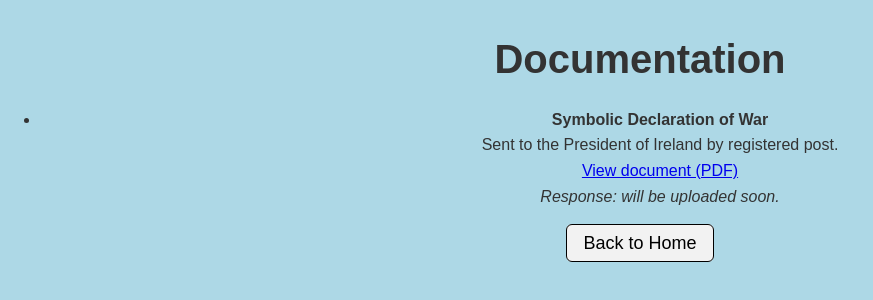
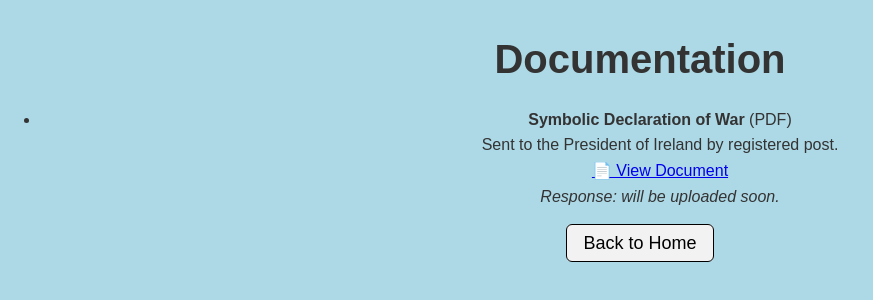
Before and after one commit to Threeheads420/condraversialireland, a plain HTML site: page document.html in a window 1280 px wide. Shown: the whole page, without its empty margins (0-873 px from the left). Drawn offline with Linux system fonts and the light colour scheme.

Commit message:
Update document.html

```diff
--- a/document.html
+++ b/document.html
@@ -10,14 +10,15 @@
 
  <ul>
   <li>
-      <strong>Symbolic Declaration of War</strong><br>
-      Sent to the President of Ireland by registered post.<br>
+    <strong>Symbolic Declaration of War</strong> (PDF)<br>
+    <span>Sent to the President of Ireland by registered post.</span><br>
     <a href="documents/president/SymbolicDeclarationofWar.pdf" target="_blank" rel="noopener">
-        View document (PDF)
+      📄 View Document
     </a><br>
     <em>Response: will be uploaded soon.</em>
   </li>
 </ul>
+
 
   <p style="text-align:center; margin-top:20px;">
     <a href="index.html" style="font-size:18px; text-decoration:none; color:black; border:1px solid black; padding:8px 16px; border-radius:6px; background:#f2f2f2;">
```
Lines whose indentation alone changed are shown as unchanged.
